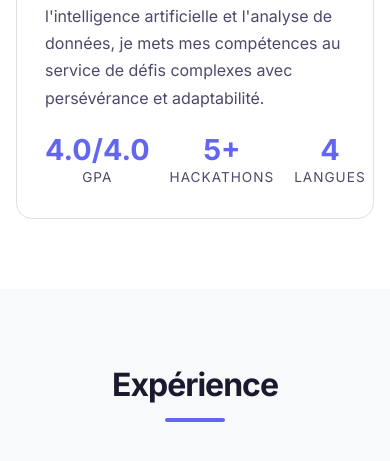
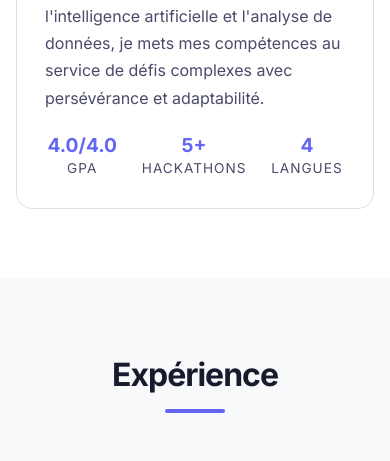
Before and after one commit to anthopy/anthopy.github.io, a plain HTML site: page index.html in a window 390 px wide. Shown: the part 1160-1621 px from the top of the page. Drawn offline with Linux system fonts and the light colour scheme.

Commit message:
stat number reduction size

```diff
--- a/styles.css
+++ b/styles.css
@@ -503,7 +503,7 @@ body {
 
 .stat-number {
     display: block;
-    font-size: 3rem;
+    font-size: 2rem;
     font-weight: 700;
     color: var(--accent);
     line-height: 1;
@@ -554,7 +554,7 @@ body {
 
 .about-mobile-stats .stat-number {
     display: block;
-    font-size: 1.8rem;
+    font-size: 1.2rem;
     font-weight: 700;
     color: var(--accent);
 }
@@ -1368,7 +1368,7 @@ body {
     }
 
     .stat-number {
-        font-size: 2.5rem;
+        font-size: 2rem;
     }
 
     .timeline::before {
```
